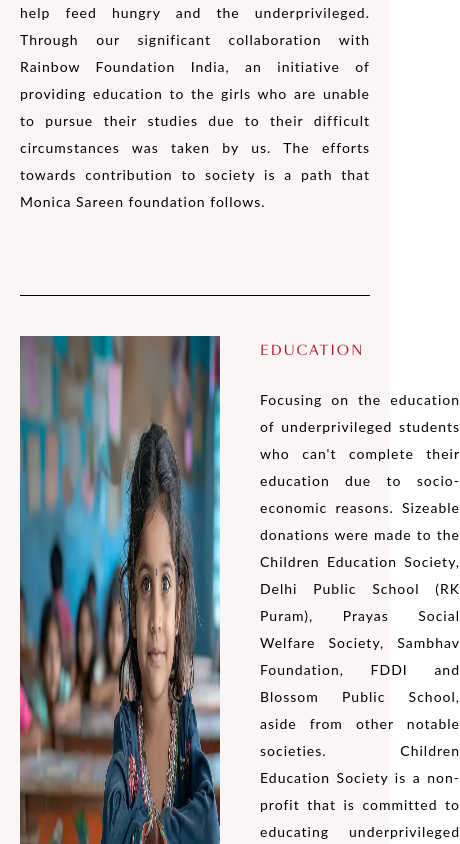
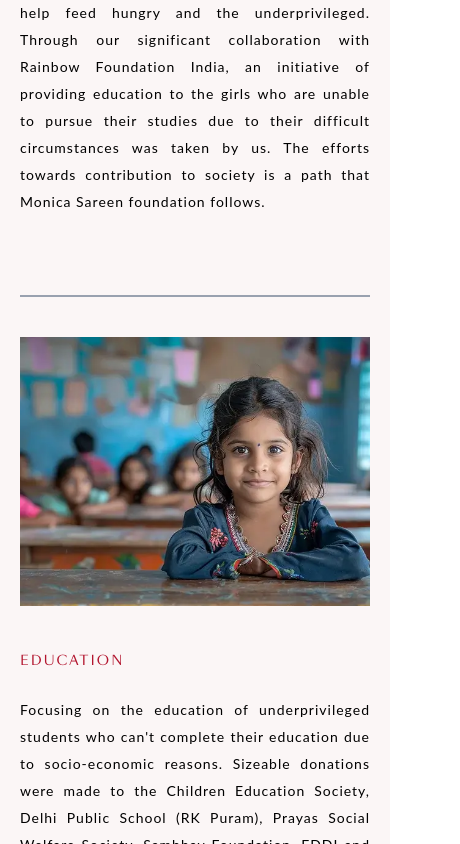
Before and after one commit to khushi-gtf53/anantraj2, a Next.js app: page /csr in a window 390 px wide. Shown: the part 1156-2000 px from the top of the page, 460 px wide, since content can reach past the window. Built offline with nearby package versions, Linux system fonts and the light colour scheme.

Commit message:
CSR components into a single Csr component for better organization and maintainability

```diff
--- a/src/app/csr/page.js
+++ b/src/app/csr/page.js
@@ -1,6 +1,4 @@
-import CsrAbout from "@/src/components/csr/CsrAbout";
-import CsrContent from "@/src/components/csr/CsrContent";
-import CsrGallery from "@/src/components/csr/CsrGallery";
+import Csr from "@/src/components/csr/csr";
 
 export const metadata = {
   title: "Corporate Social Responsibility | Anant Raj",
@@ -46,9 +44,7 @@ export const metadata = {
 const page = () => {
   return (
     <>
-      <CsrAbout />
-      <CsrContent />
-      <CsrGallery />
+      <Csr />
     </>
   );
 };
--- a/src/components/csr/ContentTabs.jsx
+++ b/src/components/csr/ContentTabs.jsx
@@ -3,36 +3,19 @@
 import CommonHeading from "../common/CommonHeading"
 import CommonPera from "../common/CommonPera"
 
-const ContentTabs = () => {
-    const contentData = [
-        {
-            img : "/assets/csr/tabImg/1.webp",
-            title : "education",
-            description : "Focusing on the education of underprivileged students who can't complete their education due to socio-economic reasons. Sizeable donations were made to the Children Education Society, Delhi Public School (RK Puram), Prayas Social Welfare Society, Sambhav Foundation, FDDI and Blossom Public School, aside from other notable societies. Children Education Society is a non-profit that is committed to educating underprivileged children who can't attain proper education due to socioeconomic reasons."
-        },
-        {
-            img : "/assets/csr/tabImg/2.webp",
-            title : "employment",
-            description : "In collaboration with Divya Chaya Trust and Rainbow Foundation India, several vocational skill programs were provided to women so they could increase their employment opportunities. Divya Chaya Trust in Palam Vihar, Delhi is one of the topmost Charitable Trusts that aims to educate, support and rehabilitate underprivileged children."
-        },
-        {
-            img : "/assets/csr/tabImg/3.webp",
-            title : "rural development",
-            description : "Undertaking eye centres for charitable operations of underprivileged disabled people. It was a collaborative effort with Charities Aid Foundation and the National Thallesemia Welfare Society. Donations were made to Delhi Chinmaya Sewa Trust and Beti foundation in order to promote social and cultural activities. Beti Foundation is a non-profit, providing free education to children and ladies begging at traffic signals."
-        }
-    ]
+const ContentTabs = ({ contentData }) => {
+  if (!contentData) return;
+
   return (
     <section className="contenttab relative bg-[#FBF6F6] w-full">
       {contentData.map((content, i) => (
-    <div key={i} className="grid grid-cols-12 py-10 gap-10 border-b">
+        <div key={i} className="grid grid-cols-1  lg:grid-cols-12 py-10 gap-10 border-t first:border-0" id={content.title.replace(" ", "")}>
           {/* Image */}
           <div
-        className={`col-span-6 ${
-          i % 2 === 1 ? "order-last" : "order-first"
+            className={`col-span-6 ${i % 2 === 1 ? "lg:order-last" : "lg:order-first"
               }`}
           >
-        <div className={`tab_img flex w-full h-full ${
-          i % 2 === 1 ? "justify-end" : "justify-start"
+            <div className={`tab_img flex w-full h-full ${i % 2 === 1 ? "justify-end" : "justify-start"
               }`}>
               <img src={content.img} alt={content.title} />
             </div>
@@ -40,8 +23,7 @@ const ContentTabs = () => {
 
           {/* Text */}
           <div
-        className={`col-span-6 flex items-center h-full ${
-          i % 2 === 1 ? "justify-start" : "justify-end"
+            className={`col-span-6 flex items-center h-full ${i % 2 === 1 ? "lg:justify-end" : "lg:justify-start"
               }`}
           >
             <div className="tab_content space-y-5">
--- a/src/components/csr/CsrAbout.jsx
+++ b/src/components/csr/CsrAbout.jsx
@@ -7,10 +7,10 @@ const CsrAbout = () => {
     const Obj = {
         title: "CSR",
         heading: "CSR",
-        subtitle:  <>
-     Monica Sarin Foundation has been instrumental in carrying out our organization's{" "}
-      <span className="lg:block hidden"></span> CSR initiatives to help create an impact in our society.
-    </>,
+        subtitle: <>
+            Monica Sarin Foundation has been instrumental in carrying out our organization's
+            CSR initiatives to help create an impact in our society.
+        </>,
         imgUrl: "/assets/csr/about.webp",
         linkTo: "discover",
         tabs: [
--- a/src/components/csr/CsrContent.jsx
+++ b/src/components/csr/CsrContent.jsx
@@ -4,11 +4,11 @@ import CommonHeading from "../common/CommonHeading"
 import CommonPera from "../common/CommonPera"
 import ContentTabs from "./ContentTabs"
 
-const CsrContent = () => {
+const CsrContent = ({ contentData }) => {
     return (
         <section className="csrcontent relative bg-[#FBF6F6] w-full">
             <div className="wrapper">
-                <div className="about border-b border-black">
+                <div className="about border-b-2 border-gray-400">
                     <CommonHeading>monica sarin foundation</CommonHeading>
                     <div className="about_desc mt-5 pb-20">
                         <CommonPera extraClass="text-justify">
@@ -17,7 +17,7 @@ const CsrContent = () => {
                     </div>
                 </div>
 
-                <ContentTabs/>
+                <ContentTabs contentData={contentData} />
             </div>
         </section>
     )
--- a/src/components/csr/CsrGallery.jsx
+++ b/src/components/csr/CsrGallery.jsx
@@ -80,7 +80,7 @@ const CsrGallery = () => {
                 className="explore w-full flex flex-col items-center space-y-2 my-5 justify-center cursor-pointer"
                 onClick={() => setShowAll(true)}
               >
-                <SlArrowDown size={30} />
+                <SlArrowDown className="lg:text-[22px] text-[18px]" />
                 <div className="text-primaryblue uppercase font-bold">
                   explore more images
                 </div>
--- /dev/null
+++ b/src/components/csr/csr.jsx
@@ -0,0 +1,32 @@
+import React from 'react'
+import CsrAbout from './CsrAbout'
+import CsrContent from './CsrContent'
+import CsrGallery from './CsrGallery'
+
+const contentData = [
+    {
+        img: "/assets/csr/tabImg/1.webp",
+        title: "education",
+        description: "Focusing on the education of underprivileged students who can't complete their education due to socio-economic reasons. Sizeable donations were made to the Children Education Society, Delhi Public School (RK Puram), Prayas Social Welfare Society, Sambhav Foundation, FDDI and Blossom Public School, aside from other notable societies. Children Education Society is a non-profit that is committed to educating underprivileged children who can't attain proper education due to socioeconomic reasons."
+    },
+    {
+        img: "/assets/csr/tabImg/2.webp",
+        title: "employment",
+        description: "In collaboration with Divya Chaya Trust and Rainbow Foundation India, several vocational skill programs were provided to women so they could increase their employment opportunities. Divya Chaya Trust in Palam Vihar, Delhi is one of the topmost Charitable Trusts that aims to educate, support and rehabilitate underprivileged children."
+    },
+    {
+        img: "/assets/csr/tabImg/3.webp",
+        title: "rural development",
+        description: "Undertaking eye centres for charitable operations of underprivileged disabled people. It was a collaborative effort with Charities Aid Foundation and the National Thallesemia Welfare Society. Donations were made to Delhi Chinmaya Sewa Trust and Beti foundation in order to promote social and cultural activities. Beti Foundation is a non-profit, providing free education to children and ladies begging at traffic signals."
+    }
+]
+
+export default function Csr() {
+    return (
+        <>
+            <CsrAbout />
+            <CsrContent contentData={contentData} />
+            <CsrGallery />
+        </>
+    )
+}
```
Lines whose indentation alone changed are shown as unchanged.
